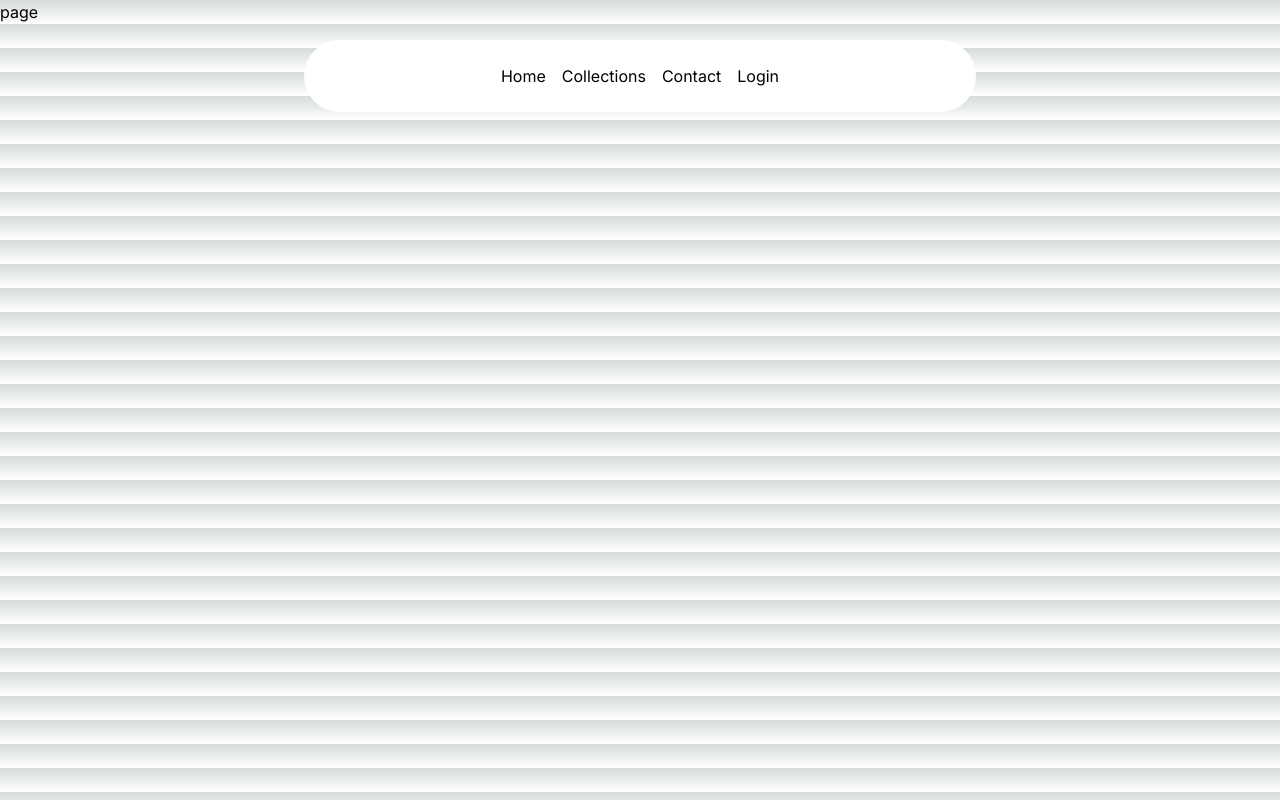
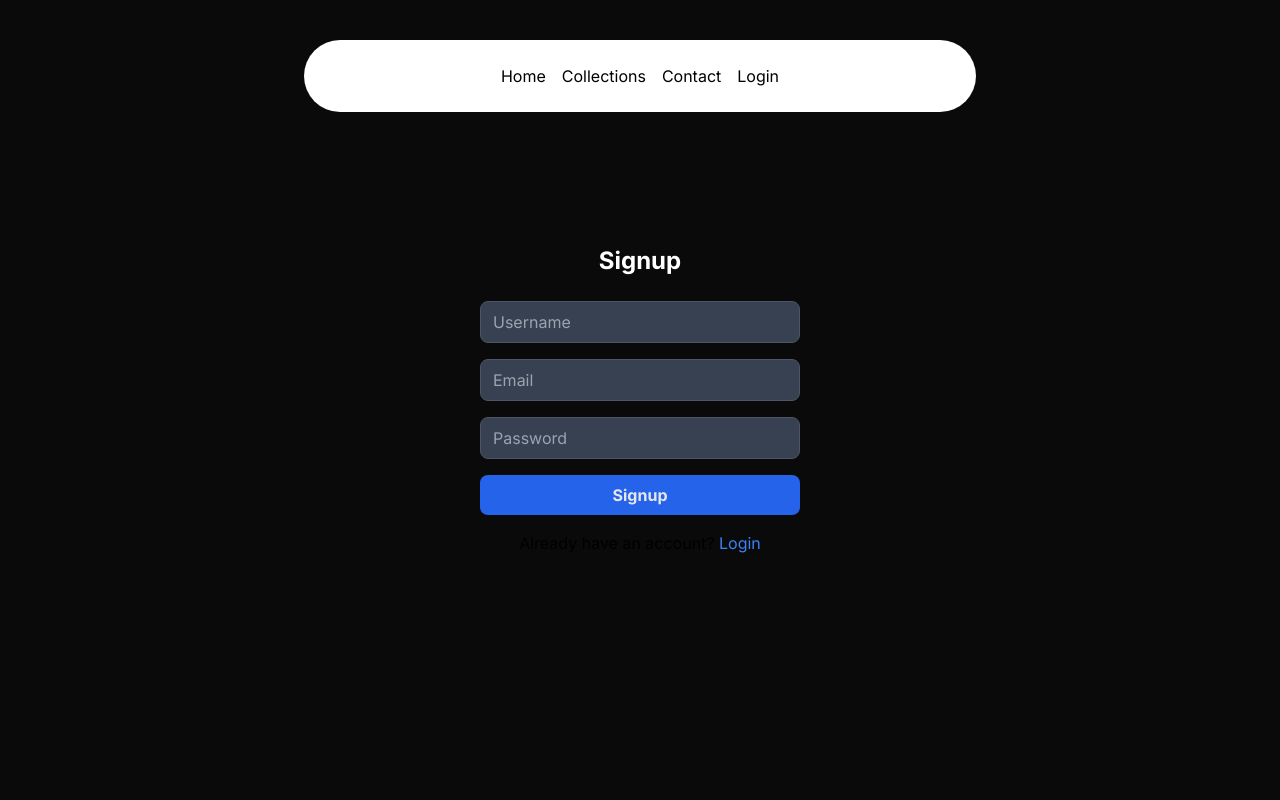
Before and after one commit to Zeethx/PlayForte, a Next.js app: page /signup in a window 1280 px wide. Built offline with nearby package versions, Linux system fonts and the light colour scheme.

Commit message:
Added login, signup pages and backend routes

```diff
--- a/package.json
+++ b/package.json
@@ -9,6 +9,7 @@
     "lint": "next lint"
   },
   "dependencies": {
+    "axios": "^1.7.2",
     "bcryptjs": "^2.4.3",
     "clsx": "^2.1.1",
     "framer-motion": "^11.2.10",
@@ -19,6 +20,7 @@
     "nodemailer": "^6.9.13",
     "react": "^18",
     "react-dom": "^18",
+    "react-hot-toast": "^2.4.1",
     "simplex-noise": "^4.0.1",
     "tailwind-merge": "^2.3.0"
   },
--- a/src/app/login/page.tsx
+++ b/src/app/login/page.tsx
@@ -1,9 +1,98 @@
+"use client";
+import React, { useState, useEffect } from "react";
+import axios from "axios";
+import { toast } from "react-hot-toast";
+import { useRouter } from "next/navigation";
+import Link from "next/link";
 
+function LoginPage() {
+    const [user, setUser] = useState({
+        email: "",
+        password: "",
+    });
 
-function page() {
-  return (
-    <div>page</div>
-  )
+    const [disabled, setDisabled] = useState(true);
+    const [loading, setLoading] = useState(false);
+    const [isClient, setIsClient] = useState(false);
+    const router = useRouter();
+
+    useEffect(() => {
+        setIsClient(true);
+    }, []);
+
+    const onLogin = async (e: React.FormEvent) => {
+        e.preventDefault();
+        setLoading(true);
+
+        try {
+            const res = await axios.post("/api/users/login", user);
+            console.log(res.data);
+            setLoading(false);
+            router.push("/dashboard");
+        } catch (error: any) {
+            console.error(error);
+            setLoading(false);
+            if (error.response) {
+                toast.error(error.response.data.error);
+            } else {
+                toast.error("An error occurred. Please try again.");
+            }
+        }
+    };
+
+    useEffect(() => {
+        if (user.email && user.password) {
+            setDisabled(false);
+        } else {
+            setDisabled(true);
+        }
+    }, [user]);
+
+    if (!isClient) {
+        return null; // Render nothing on the server
+    }
+
+    return (
+        <div className="flex flex-col items-center justify-center min-h-screen bg-neutral-950">
+            <h1 className="text-3xl font-bold text-white mb-6">Login</h1>
+            <form onSubmit={onLogin} className="w-full max-w-xs space-y-4">
+                <input
+                    type="email"
+                    placeholder="Email"
+                    value={user.email}
+                    onChange={(e) =>
+                        setUser({ ...user, email: e.target.value })
+                    }
+                    className="w-full px-4 py-2 rounded-md bg-gray-700 text-white placeholder-gray-400 focus:outline-none focus:ring-2 focus:ring-blue-500"
+                />
+                <input
+                    type="password"
+                    placeholder="Password"
+                    value={user.password}
+                    onChange={(e) =>
+                        setUser({ ...user, password: e.target.value })
+                    }
+                    className="w-full px-4 py-2 rounded-md bg-gray-700 text-white placeholder-gray-400 focus:outline-none focus:ring-2 focus:ring-blue-500"
+                />
+                <button
+                    type="submit"
+                    disabled={disabled}
+                    className={`w-full px-4 py-2 rounded-md text-white font-semibold ${
+                        disabled
+                            ? "bg-gray-600"
+                            : "bg-blue-500 hover:bg-blue-600 focus:outline-none focus:ring-2 focus:ring-blue-500 focus:ring-offset-2"
+                    }`}
+                >
+                    {loading ? "Loading..." : "Login"}
+                </button>
+            </form>
+            <Link href="/signup">
+                <p className="mt-4">
+                    Don't have an account? <span className="text-blue-400 hover:text-blue-300">Signup</span>
+                </p>
+            </Link>
+        </div>
+    );
 }
 
-export default page
+export default LoginPage;
--- a/src/app/signup/page.tsx
+++ b/src/app/signup/page.tsx
@@ -1,9 +1,111 @@
+'use client'
+import React, { useState, useEffect } from "react";
+import axios from "axios";
+import { toast } from "react-hot-toast";
+import { useRouter } from "next/navigation";
+import Link from "next/link";
 
+function SignupPage() {
+    const [user, setUser] = useState({
+        username: "",
+        email: "",
+        password: "",
+    });
 
-function page() {
-  return (
-    <div>page</div>
-  )
+    const [disabled, setDisabled] = useState(true);
+    const [loading, setLoading] = useState(false);
+    const [isClient, setIsClient] = useState(false);
+    const router = useRouter();
+
+    useEffect(() => {
+        setIsClient(true);
+    }, []);
+
+    const onSignup = async (e: React.FormEvent) => {
+        e.preventDefault();
+        setLoading(true);
+
+        try {
+            const res = await axios.post("/api/users/signup", user);
+            console.log(res.data);
+            setLoading(false);
+            router.push("/login");
+        } catch (error: any) {
+            console.error(error);
+            setLoading(false);
+            if (error.response) {
+                toast.error(error.response.data.error);
+            } else {
+                toast.error("An error occurred. Please try again.");
+            }
+        }
+    };
+
+    useEffect(() => {
+        if (user.username && user.email && user.password) {
+            setDisabled(false);
+        } else {
+            setDisabled(true);
+        }
+    }, [user]);
+
+    if (!isClient) {
+        return null; // Render nothing on the server
+    }
+
+    return (
+        <div className="flex flex-col items-center justify-center min-h-screen bg-neutral-950">
+            <h1 className="text-2xl font-bold text-white mb-6">Signup</h1>
+            <form onSubmit={onSignup} className="w-full max-w-xs">
+                <input
+                    className="w-full px-3 py-2 mb-4 text-gray-300 bg-gray-700 border border-gray-600 rounded-lg focus:outline-none focus:shadow-outline"
+                    type="text"
+                    placeholder="Username"
+                    value={user.username}
+                    onChange={(e) =>
+                        setUser({ ...user, username: e.target.value })
+                    }
+                />
+                <input
+                    className="w-full px-3 py-2 mb-4 text-gray-300 bg-gray-700 border border-gray-600 rounded-lg focus:outline-none focus:shadow-outline"
+                    type="email"
+                    placeholder="Email"
+                    value={user.email}
+                    onChange={(e) =>
+                        setUser({ ...user, email: e.target.value })
+                    }
+                />
+                <input
+                    className="w-full px-3 py-2 mb-4 text-gray-300 bg-gray-700 border border-gray-600 rounded-lg focus:outline-none focus:shadow-outline"
+                    type="password"
+                    placeholder="Password"
+                    value={user.password}
+                    onChange={(e) =>
+                        setUser({ ...user, password: e.target.value })
+                    }
+                />
+                <button
+                    type="submit"
+                    disabled={disabled}
+                    className={`w-full px-4 py-2 font-bold rounded-lg ${
+                        loading
+                            ? "bg-gray-600"
+                            : "bg-blue-600 hover:bg-blue-700"
+                    } focus:outline-none focus:shadow-outline text-gray-200`}
+                >
+                    {loading ? "Loading..." : "Signup"}
+                </button>
+                <div className="flex justify-center w-full">
+                    <Link
+                        href="/login"
+                        className="mt-4"
+                    >
+                        Already have an account? <span className="text-blue-500 ">Login</span>
+                    </Link>
+                </div>
+            </form>
+        </div>
+    );
 }
 
-export default page
+export default SignupPage;
--- /dev/null
+++ b/src/app/verifyemail/page.tsx
@@ -0,0 +1,54 @@
+'use client'
+import React, { useState, useEffect, } from "react";
+import axios from "axios";
+import {toast} from "react-hot-toast";
+import {useRouter} from "next/router";
+
+export default function VerifyEmailPage() {
+
+    const router = useRouter();
+
+    const [token, setToken] = useState("");
+    const [verified, setVerified] = useState(false);
+    const [error, setError] = useState(false);
+
+    const verifyEmail = async () => {
+        try {
+            const res = await axios.post("/api/users/verifyemail", {token});
+            console.log(res.data);
+            setVerified(true);
+        } catch (error: any) {
+            console.error(error);
+            setError(true);
+            if (error.response) {
+                toast.error(error.response.data.error);
+            } else {
+                toast.error("An error occurred. Please try again.");
+            }
+        }
+    }
+
+    useEffect(() => {
+        const token = router.query.token;
+        if(token){
+            setToken(token as string);
+        }
+
+    }, [router.query.token]);
+
+    useEffect(() => {
+        if(token.length > 0){
+            verifyEmail();
+        }
+    }
+    , [token]);
+
+    return (
+        <div className="flex flex-col items-center justify-center min-h-screen bg-neutral-950">
+            <h1 className="text-2xl font-bold text-white mb-6">Verify Email</h1>
+            {verified && <p className="text-green-500">Email verified successfully</p>}
+            {error && <p className="text-red-500">An error occurred. Please try again.</p>}
+        </div>
+    )
+
+}
--- a/src/utils/mailer.ts
+++ b/src/utils/mailer.ts
@@ -14,13 +14,11 @@ export const sendMail = async ({
 
         if (emailType === "VERIFY") {
             await User.findByIdAndUpdate(userId, {
-                verifyToken: hashedToken,
-                verifyTokenExpiry: Date.now() + 3600000,
+                $set: { verifyToken: hashedToken, verifyTokenExpiry: Date.now() + 3600000},
             });
         } else if (emailType === "RESET") {
             await User.findByIdAndUpdate(userId, {
-                forgotPasswordToken: hashedToken,
-                forgotPasswordTokenExpiry: Date.now() + 3600000,
+                $set: { resetToken: hashedToken, resetTokenExpiry: Date.now() + 3600000},
             });
         }
 
```
Also changed, not shown: src/app/api/users/verifyemail/route.ts (+24 -24 lines), 1 other file (tests, documents, lock files or other folders).
